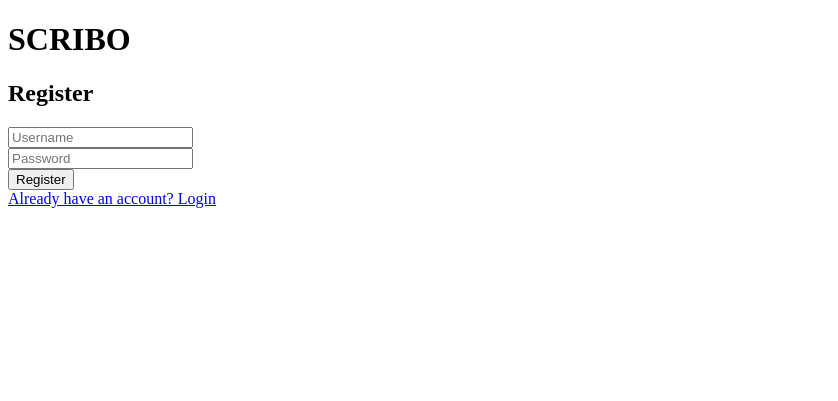
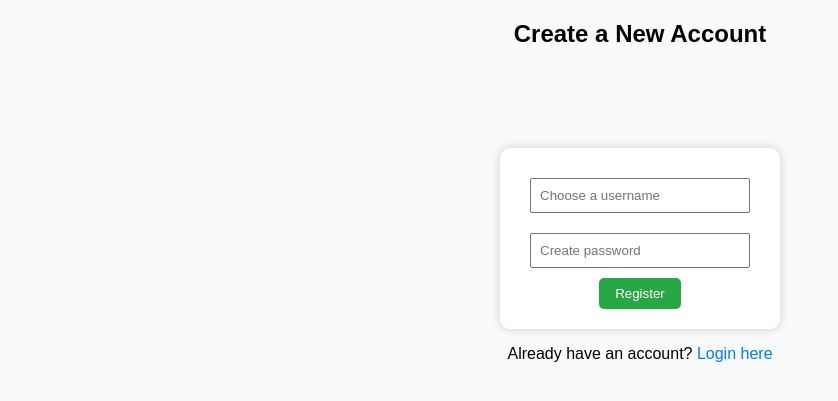
Before and after one commit to baba-babbage/Scribo, a Flask app: page /register in a window 1280 px wide. Shown: the top 401 px of the page, without its empty margins (0-838 px from the left). Run offline with Flask 3, Linux system fonts and the light colour scheme.

Commit message:
Revamp registration page layout and style

```diff
--- a/templates/register.html
+++ b/templates/register.html
@@ -1,14 +1,23 @@
 <!DOCTYPE html>
-<html>
-<head><title>Register</title></head>
+<html lang="en">
+<head>
+    <meta charset="UTF-8">
+    <title>Register | Flask Notes</title>
+    <style>
+        body { font-family: Arial; text-align: center; background-color: #f9fafb; }
+        form { display: inline-block; padding: 20px; background: #fff; margin-top: 80px; border-radius: 10px; box-shadow: 0 0 10px #ccc; }
+        input { margin: 10px; padding: 8px; width: 200px; }
+        button { padding: 8px 16px; cursor: pointer; background: #28a745; color: white; border: none; border-radius: 5px; }
+        a { text-decoration: none; color: #007bff; }
+    </style>
+</head>
 <body>
-  <h1>SCRIBO</h1>
-  <h2>Register</h2>
-  <form method="POST">
-    <input type="text" name="username" placeholder="Username" required><br>
-    <input type="password" name="password" placeholder="Password" required><br>
-    <button type="submit">Register</button>
-  </form>
-  <a href="/login">Already have an account? Login</a>
+    <h2>Create a New Account</h2>
+    <form method="POST">
+        <input type="text" name="username" placeholder="Choose a username" required><br>
+        <input type="password" name="password" placeholder="Create password" required><br>
+        <button type="submit">Register</button>
+    </form>
+    <p>Already have an account? <a href="/login">Login here</a></p>
 </body>
 </html>
```
